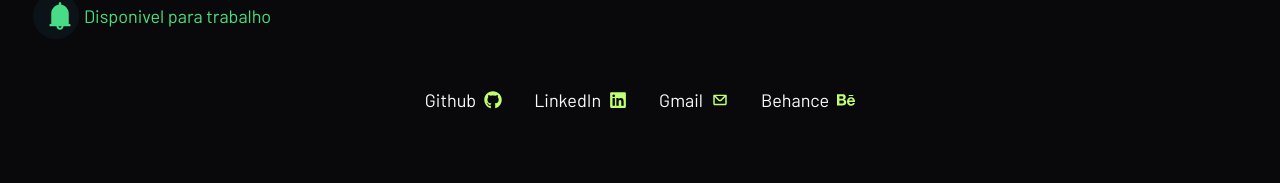
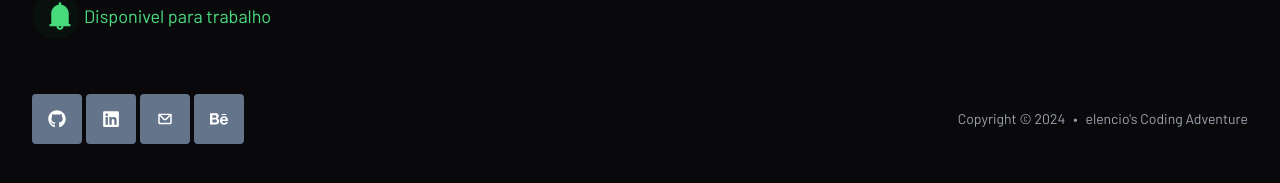
Before and after one commit to Elencio/Portfolio, a React (Vite) app: page / in a window 1280 px wide. Shown: the part 513-696 px from the top of the page. Built offline with nearby package versions, Linux system fonts and the light colour scheme.

Commit message:
style: melhorando o footer

```diff
--- a/src/components/Footer/index.tsx
+++ b/src/components/Footer/index.tsx
@@ -4,45 +4,57 @@ import { CgMail } from "react-icons/cg";
 
 export default function Footer() {
     return (
-        <div className="flex flex-row md:flex-row space-y-2 md:space-y-0 md:space-x-4 mt-14 justify-center mb-4">
-            <ul className="flex flex-row gap-4 justify-center items-center md:flex-row space-y-2 md:space-y-0 md:space-x-4">
-                <li>
+        <footer>
+            <div className="px-8 mb-8 mt-16 items-center justify-between space-y-4 md:mb-10 md:flex md:space-y-0">
+                <div className="flex items-center space-x-1">
+
+                    <div className="flex space-x-1.5 bg-slate-500 p-4 rounded dark:text-gray-100">
                         <Link
                             to="https://github.com/Elencio"
                             className="flex flex-row items-center gap-2 text-lg"
                         >
-                        <span className="hidden md:inline">Github</span>
-                        <FaGithub className="text-2xl md:text-lg" color="#c1ff72" />
+
+                            <FaGithub className="text-2xl md:text-lg text-white" />
                         </Link>
-                </li>
-                <li>
+                    </div>
+                    <div className="flex space-x-1.5 bg-slate-500 p-4 rounded">
                         <Link
                             to="https://www.linkedin.com/in/elencio-calado-zivane/"
                             className="flex flex-row items-center gap-2 text-lg"
                         >
-                        <span className="hidden md:inline">LinkedIn</span>
-                        <FaLinkedin color="#c1ff72" className="text-2xl md:text-lg" />
+
+                            <FaLinkedin className="text-2xl md:text-lg  text-white " />
                         </Link>
-                </li>
-                <li>
+                    </div>
+                    <div className="flex space-x-1.5 bg-slate-500 p-4 rounded">
                         <Link
                             to="/work-experience"
                             className="flex flex-row items-center gap-2 text-lg"
                         >
-                        <span className="hidden md:inline">Gmail</span>
-                        <CgMail color="#c1ff72" className="text-2xl md:text-lg" />
+
+                            <CgMail className="text-2xl md:text-lg  text-white " />
                         </Link>
-                </li>
-                <li>
+                    </div>
+                    <div className="bg-slate-500 p-4 rounded">
                         <Link
                             to="https://www.behance.net/elenciocalado"
                             className="flex flex-row items-center gap-2 text-lg"
                         >
-                        <span className="hidden md:inline">Behance</span>
-                        <FaBehance color="#c1ff72" className="text-2xl md:text-lg" />
+
+                            <FaBehance className="text-2xl md:text-lg  text-white " />
                         </Link>
-                </li>
-            </ul>
                     </div>
-    );
+
+                </div>
+
+
+                <div className="my-2 flex space-x-2 text-lg text-gray-500 dark:text-gray-400 sm:text-sm">
+                    <div className="sm:text-sm">{`Copyright © ${new Date().getFullYear()}`}</div>
+                    <span>{` • `}</span>
+                    <span >elencio's Coding Adventure</span>
+                </div>
+            </div>
+        </footer>
+    )
+
 }
--- a/src/components/Hero/index.tsx
+++ b/src/components/Hero/index.tsx
@@ -32,7 +32,7 @@ export default function Hero() {
                 <div className="flex flex-row gap-4 items-center ">
                     <span className="relative flex h-6 w-6">
                         <span className="  flex items-center gap-2 dark:text-green-400 text-green-600 "><AiFillBell size={32} /></span>
-                        <span className="animate-ping absolute inline-flex h-full w-full rounded-full bg-sky-400 opacity-75"></span>
+                        <span className="animate-ping absolute inline-flex h-full w-full rounded-full bg-green-600 opacity-75"></span>
                     </span>
                     <span className="dark:text-green-400 sm:text-lg text-green-600 ">Disponivel para trabalho</span>
                 </div>
```
Lines whose indentation alone changed are shown as unchanged.
